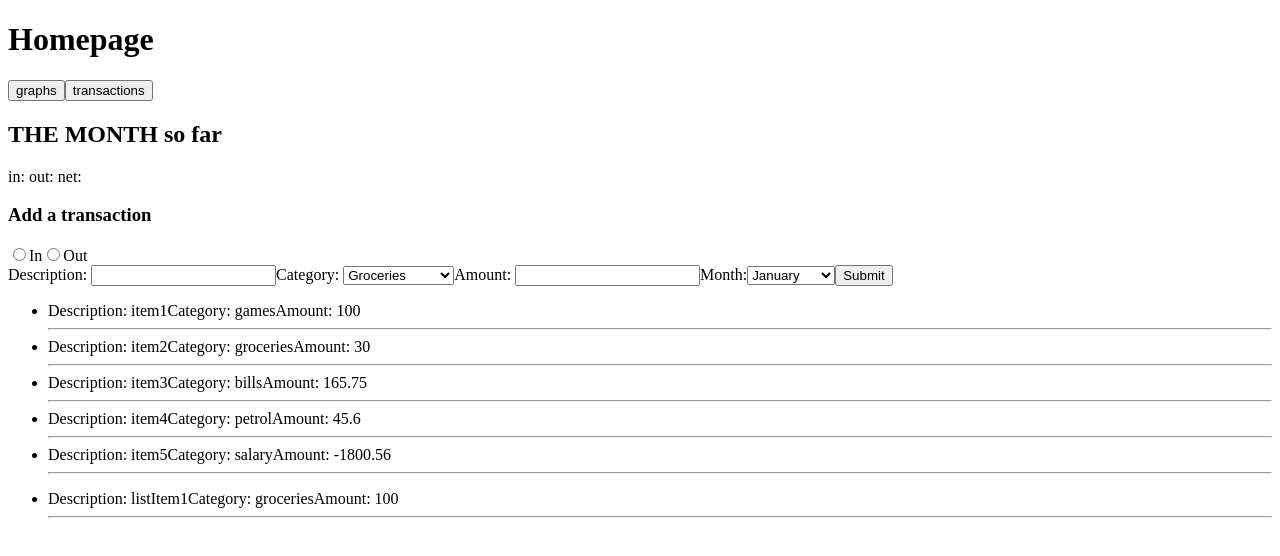
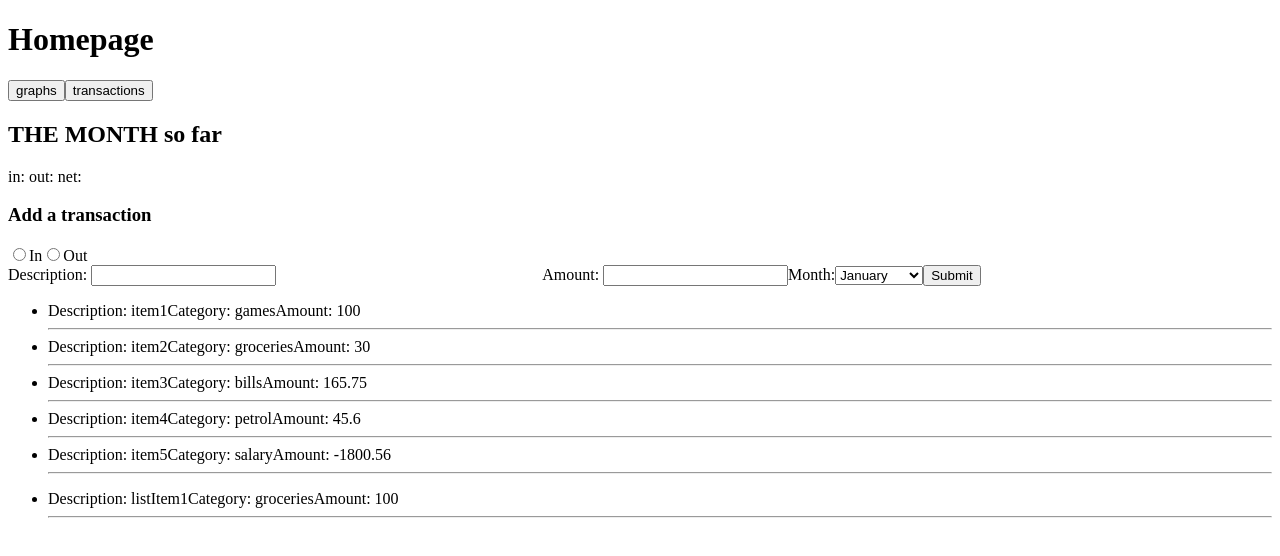
Before and after one commit to JThompson-scottlogic/budgeting-app, an Angular app: page / in a window 1280 px wide. Shown: the top 556 px of the page. Built offline with nearby package versions, Linux system fonts and the light colour scheme.

Commit message:
submit changes category based on selection

```diff
--- a/src/app/homepage-input/homepage-input.component.html
+++ b/src/app/homepage-input/homepage-input.component.html
@@ -1,14 +1,13 @@
 <h3>Add a transaction</h3>
 
-<form (ngSubmit)='onSubmit(description.value, outgoingCategory.value, month.value, amount.value)'>
+<form (ngSubmit)='onSubmit(description.value, incomingCategory.value, outgoingCategory.value, month.value, amount.value)'>
     <input type='radio' name='inOrOut' id='in' value='in' (change)='onChangeIncoming()'>
     <label for='in'>In</label>
     <input type='radio' name='inOrOut' id='out' value='out' (change)='onChangeOutgoing()'>
     <label for='out'>Out</label><br>
     <label for="description">Description: </label>
     <input type='text' name='description' id='description' #description>
-    <div style='display:inline'>
-        <label for='outgoing-category'>Category: </label>
+    <div style='display:inline' [style.visibility]='outgoing? "visible" : "hidden"'>
         <select id='outgoing-category' name='outgoingcategory' #outgoingCategory>
             <optgroup label='Essentials'>
                 <option *ngFor='let outgoingEssential of outgoingEssentials' [value]='outgoingEssential'>
@@ -22,7 +21,7 @@
             </optgroup>
         </select>
     </div>
-    <div style='display:inline' *ngIf='incoming'>
+    <div style='display:inline' [style.visibility]='incoming? "visible" : "hidden" '>
         <label for='incoming-category'>Category: </label>
         <select id='incoming-category' name='ingoing-category'  #incomingCategory >
             <option *ngFor='let oneIncomingOption of incomingOptions' [value]='oneIncomingOption'>
--- a/src/app/homepage-input/homepage-input.component.ts
+++ b/src/app/homepage-input/homepage-input.component.ts
@@ -38,18 +38,30 @@ export class HomepageInputComponent implements OnInit {
     this.outgoing = true;
   };
 
-  onSubmit(description:string, category:string, month:string, amount:string):void {
+  onSubmit(description:string, incomingCategory:string, outgoingCategory:string, month:string, amount:string):void {
     const id:number = this.itemsService.getBiggestId();
     const newAmount:number = parseFloat(amount);
+    if (this.incoming) {
       const newItem:BudgetItem = {
         description: description,
-      category: category,
+        category: incomingCategory,
+        month: month,
+        amount: -newAmount,
+        id: id,
+      }
+      this.itemsService.addNewItem(newItem);
+      console.log(this.itemsService.getAll());
+    } else {
+      const newItem:BudgetItem = {
+        description: description,
+        category: outgoingCategory,
         month: month,
         amount: newAmount,
         id: id,
       }
       this.itemsService.addNewItem(newItem);
       console.log(this.itemsService.getAll());
+    }
 
   }
   constructor(public itemsService: ItemsService) { }
```
Lines whose indentation alone changed are shown as unchanged.
